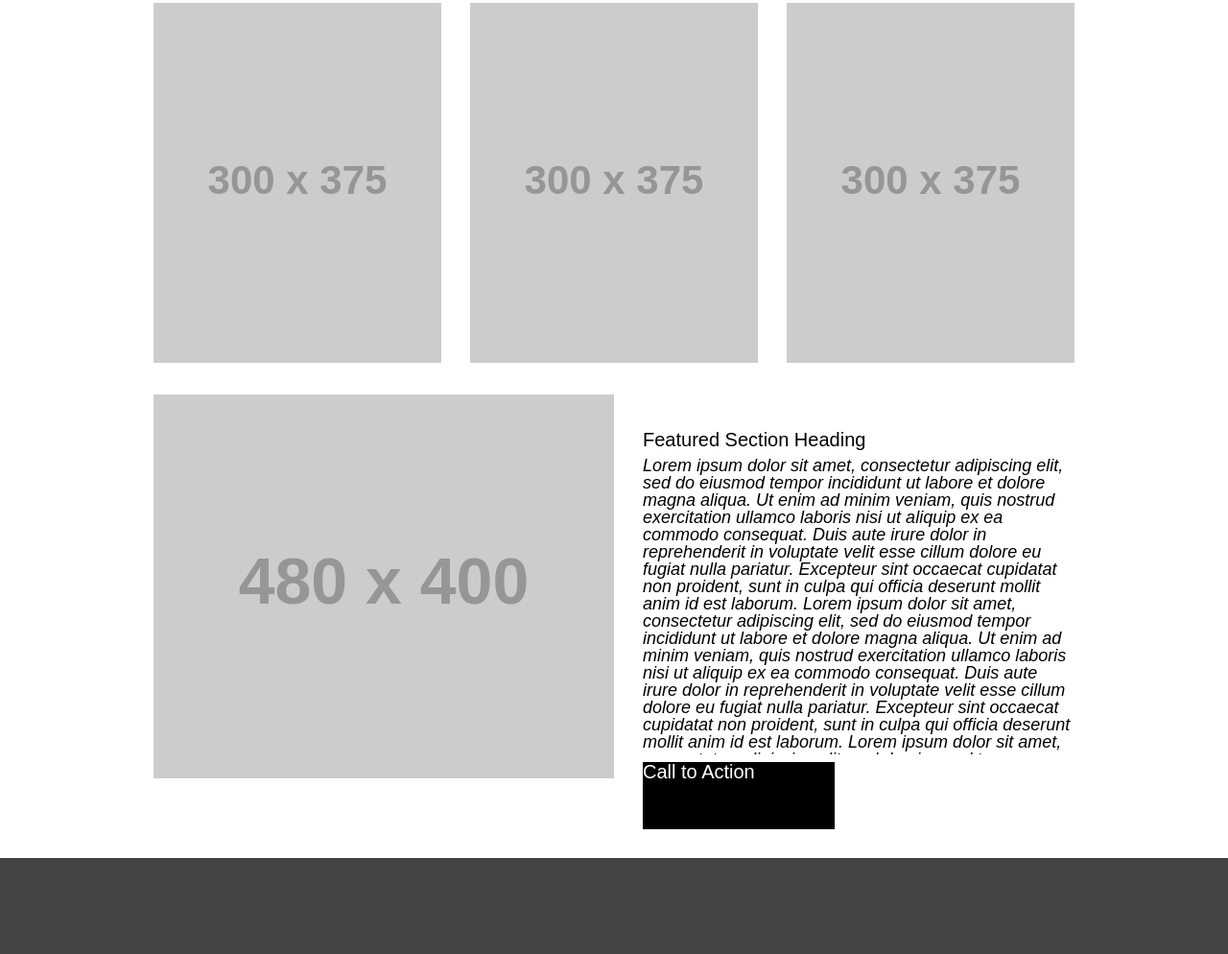
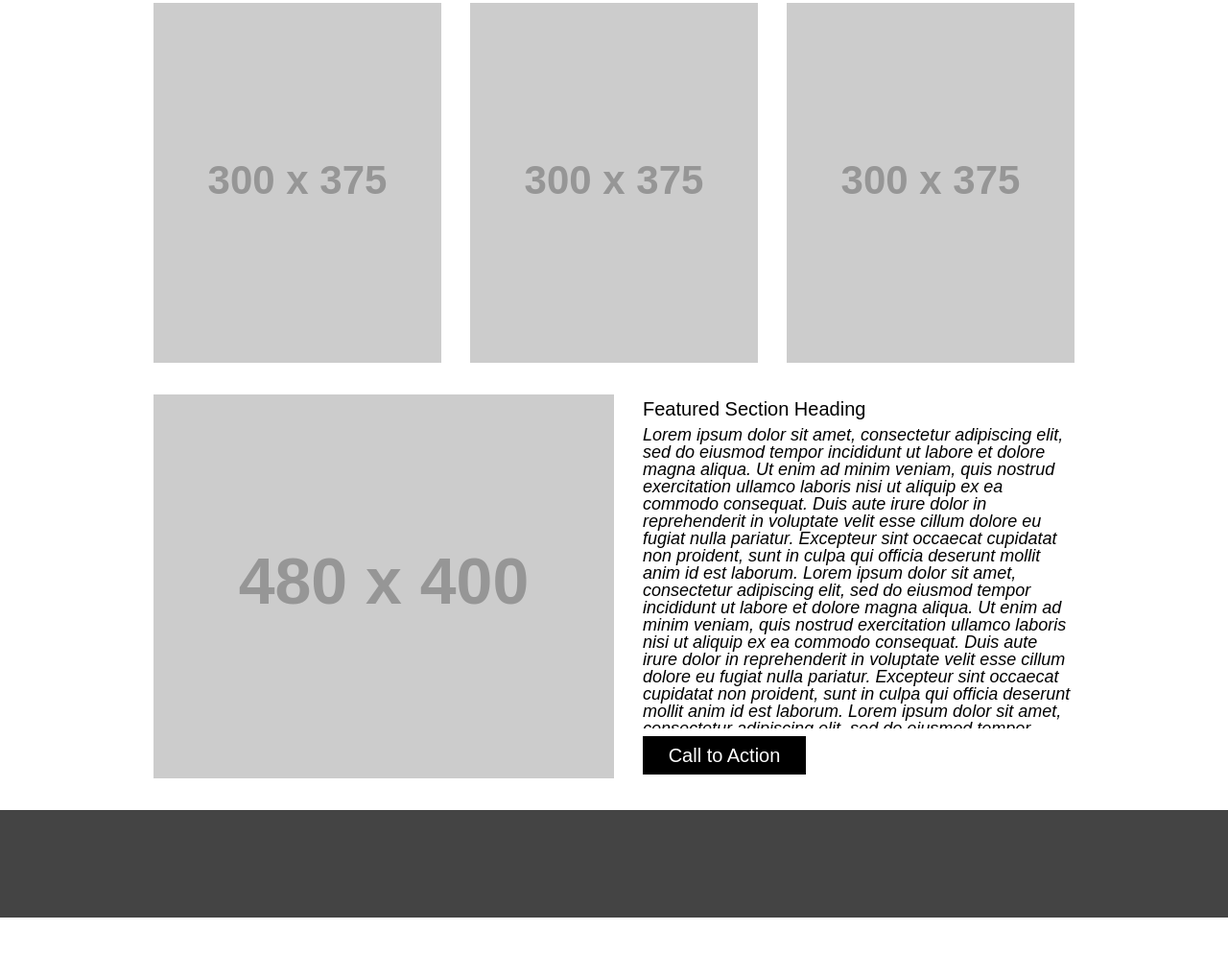
Before and after one commit to adamowada/wireframe-exercise, a plain HTML site: page index.html in a window 1280 px wide. Shown: the part 603-1597 px from the top of the page at 96% size. After the commit the page ends 1559 px from the top, so only its background shows below. Drawn offline with Linux system fonts and the light colour scheme; placeholder pictures from the web are drawn by us.

Commit message:
finished button, finished page

```diff
--- a/style.css
+++ b/style.css
@@ -16,7 +16,6 @@ header, footer {
   font-family: Arial, Helvetica, sans-serif;
 }
 
-
 #div1 {                         /*  for the heading */
   display: table;
   margin: auto;
@@ -32,8 +31,6 @@ header, footer {
   margin-top: 30px;
 }
 
-
-
 #section1 {
   display: table;
   margin: auto;
@@ -47,13 +44,11 @@ header, footer {
   margin-right: 30px;
 }
 
-
-
-
 #div3 {                           /*  bottom body */
   display: table;
   margin: auto;
   width: 960px;
+  height: 400px;
   margin-bottom: 30px;
 }
 
@@ -63,7 +58,7 @@ p {
 }
 
 #section6 {
-  height: 310px;
+  height: 315px;
   width: 450px;
   overflow: hidden;
   margin-bottom: 8px;
@@ -77,13 +72,29 @@ p {
   display: inline-block;
   width: 370px;
   margin-left: 30px;
+  margin-top: 5px;
+  vertical-align: top;
 }
 
 #button {
   display: inline-block;
-  height: 70px;
-  width: 200px;
+  width: 150px;
   background-color: black;
   color: white;
   font-size: 20px;
+  padding: 10px;
+  text-align: center;
+  transition: .35s;
 }
+
+#button:hover {
+  display: inline-block;
+  width: 150px;
+  background-color: white;
+  color: black;
+  font-size: 20px;
+  padding: 10px;
+  text-align: center;
+  outline: 3px solid black;
+  outline-offset: -3px;
+}
```
